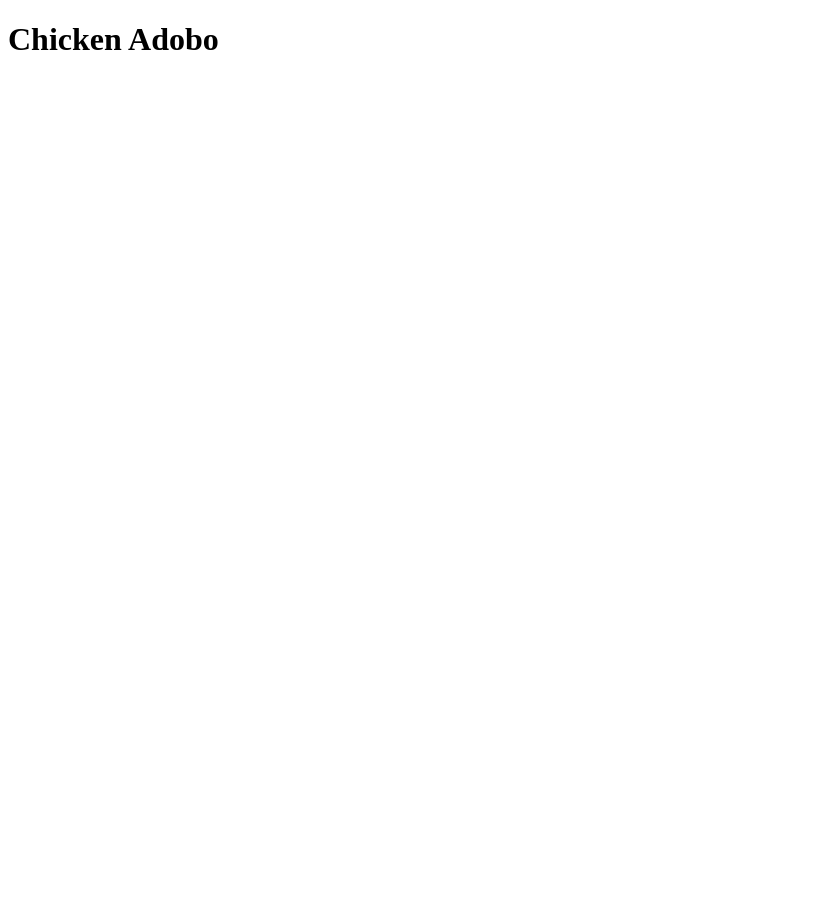
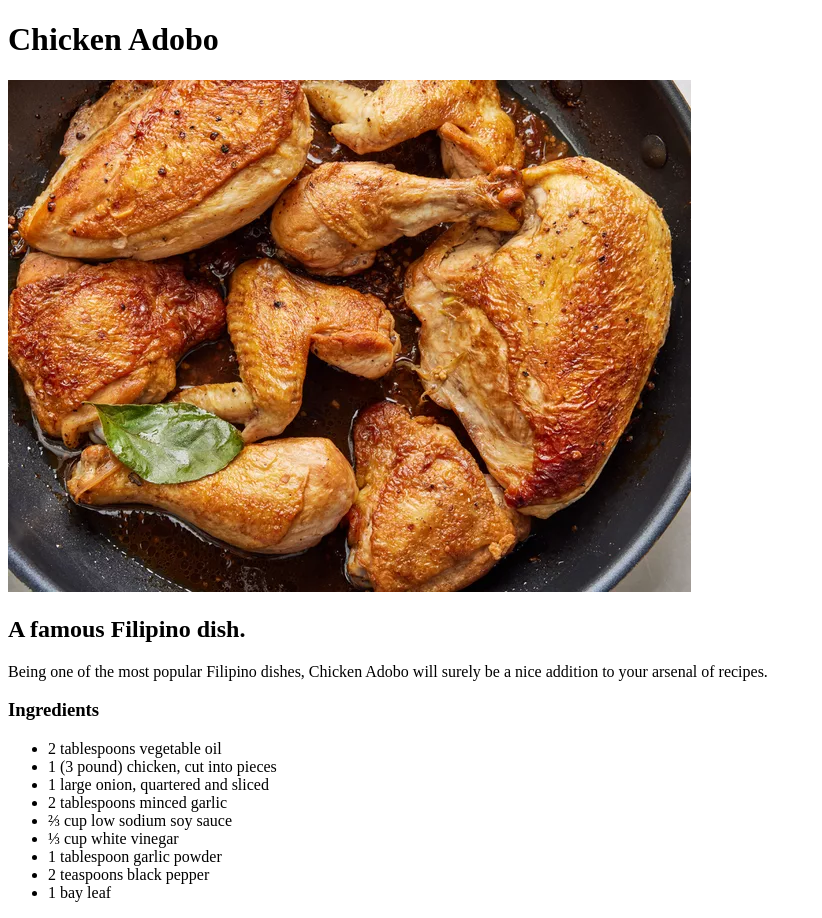
Before and after one commit to lance-molina/odin-recipes, a plain HTML site: page recipes/chicken-adobo.html in a window 1280 px wide. Shown: the whole page, without its empty margins (0-822 px from the left). Before the commit the page ends 800 px from the top, so only its background shows below. Drawn offline with Linux system fonts and the light colour scheme.

Commit message:
Add chicken adobo image

```diff
--- a/recipes/chicken-adobo.html
+++ b/recipes/chicken-adobo.html
@@ -7,5 +7,24 @@
 </head>
 <body>
     <h1>Chicken Adobo</h1>
+    <img src="../img/chicken-adobo.webp" alt="Chicken Adobo">
+
+    <h2>A famous Filipino dish.</h2>
+    Being one of the most popular Filipino dishes, Chicken Adobo will surely be
+    a nice addition to your arsenal of recipes.
+
+    <h3>Ingredients</h3>
+    <ul>
+        <li>2 tablespoons vegetable oil</li>
+        <li>1 (3 pound) chicken, cut into pieces</li>
+        <li>1 large onion, quartered and sliced</li>
+        <li>2 tablespoons minced garlic</li>
+        <li>⅔ cup low sodium soy sauce</li>
+        <li>⅓ cup white vinegar</li>
+        <li>1 tablespoon garlic powder</li>
+        <li>2 teaspoons black pepper</li>
+        <li>1 bay leaf</li>
+    </ul>
+
 </body>
 </html>
```
